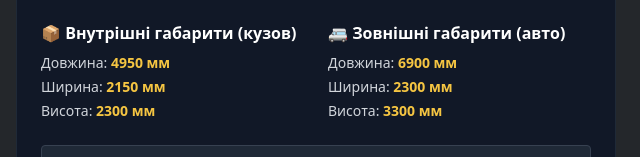
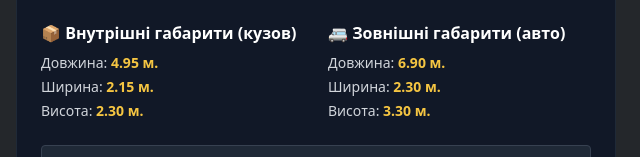
Before and after one commit to BrazhnikS/bvm_logistic, a plain HTML site: page index.html in a window 1280 px wide. Shown: the part 795-952 px from the top of the page, 0-640 px from the left. Drawn offline with nearby package versions, Linux system fonts and the light colour scheme.

Commit message:
Update index.html

```diff
--- a/index.html
+++ b/index.html
@@ -85,17 +85,17 @@
                         <div>
                             <h3 class="font-bold text-white mb-2 flex items-center gap-2">📦 Внутрішні габарити (кузов)</h3>
                             <ul class="text-gray-300 space-y-1 text-sm">
-                                <li>Довжина: <span class="text-accent font-semibold">4950 мм</span></li>
-                                <li>Ширина: <span class="text-accent font-semibold">2150 мм</span></li>
-                                <li>Висота: <span class="text-accent font-semibold">2300 мм</span></li>
+                                <li>Довжина: <span class="text-accent font-semibold">4.95 м.</span></li>
+                                <li>Ширина: <span class="text-accent font-semibold">2.15 м.</span></li>
+                                <li>Висота: <span class="text-accent font-semibold">2.30 м.</span></li>
                             </ul>
                         </div>
                         <div>
                             <h3 class="font-bold text-white mb-2 flex items-center gap-2">🚐 Зовнішні габарити (авто)</h3>
                             <ul class="text-gray-300 space-y-1 text-sm">
-                                <li>Довжина: <span class="text-accent font-semibold">6900 мм</span></li>
-                                <li>Ширина: <span class="text-accent font-semibold">2300 мм</span></li>
-                                <li>Висота: <span class="text-accent font-semibold">3300 мм</span></li>
+                                <li>Довжина: <span class="text-accent font-semibold">6.90 м.</span></li>
+                                <li>Ширина: <span class="text-accent font-semibold">2.30 м.</span></li>
+                                <li>Висота: <span class="text-accent font-semibold">3.30 м.</span></li>
                             </ul>
                         </div>
                     </div>
```
